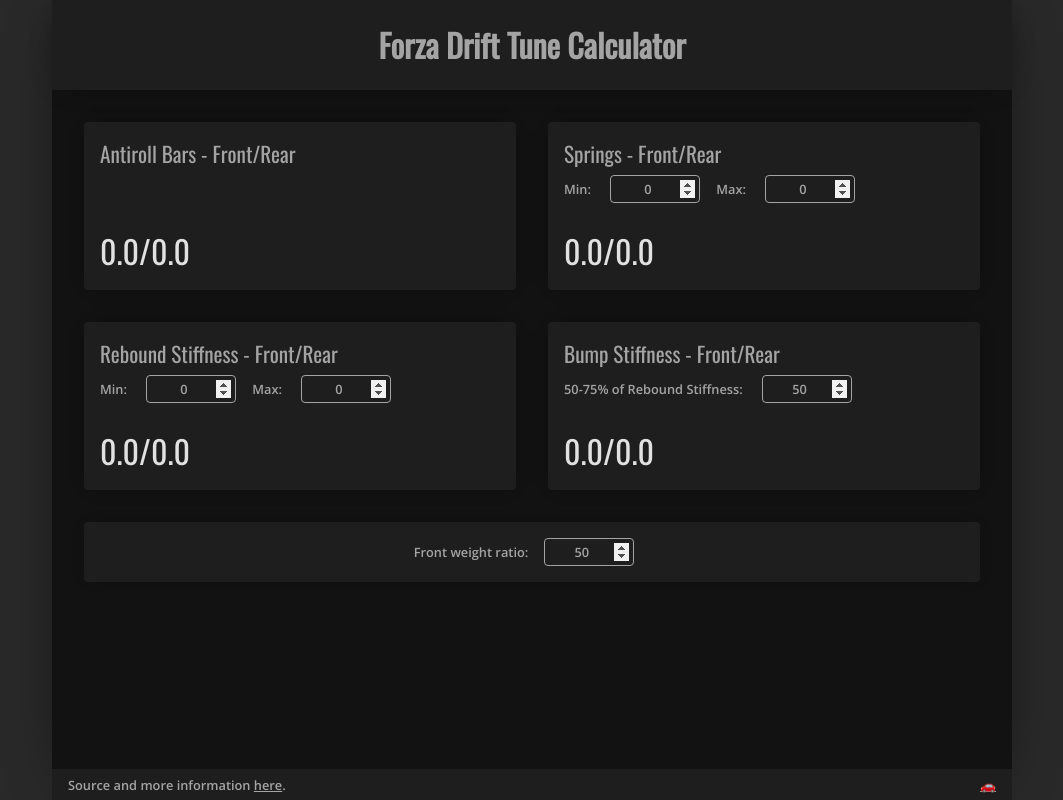
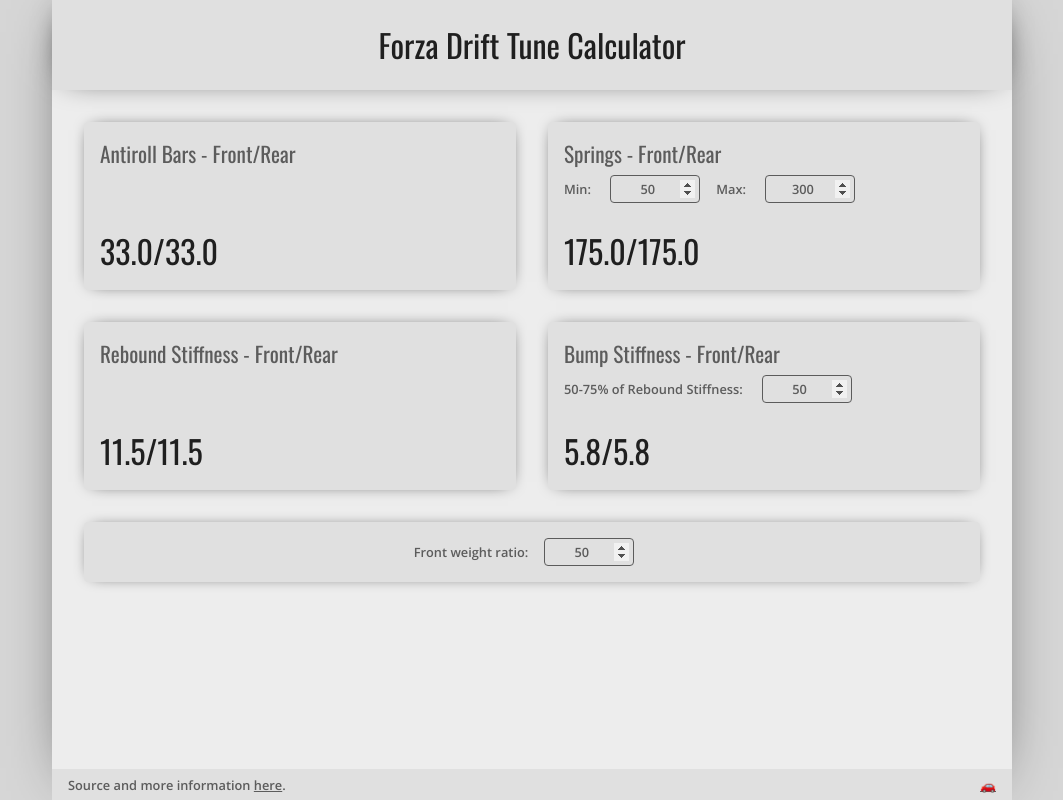
Before and after one commit to dobromiryor/forza-drift-tune-calculator, a plain HTML site: page index.html in a window 1280 px wide. Shown: the whole page, without its empty margins (108-1171 px from the left). Drawn offline with nearby package versions, Linux system fonts and the light colour scheme.

Commit message:
Layout and style changes

```diff
--- a/index.html
+++ b/index.html
@@ -16,7 +16,7 @@
 
       <div class="card">
         <div class="grey-text fs-1-33">Antiroll Bars - Front/Rear</div>
-        <div id="antirollBars" class="light-grey-text fs-2 mt-1-5">0.0/0.0</div>
+        <div id="antirollBars" class="light-grey-text fs-2 mt-1-5">33.0/33.0</div>
       </div>
 
       <div class="card">
@@ -25,32 +25,22 @@
           <div class="flex-row">
             <div>
               <label class="fs-0-8 openSans">Min: </label>
-              <input class="fs-0-8 openSans" id="springsMin" type="number" value="0"/>
+              <input class="fs-0-8 openSans" id="springsMin" type="number" value="50"/>
             </div>
             <div>
               <label class="fs-0-8 openSans">Max: </label>
-              <input class="fs-0-8 openSans" id="springsMax" type="number" value="0"/>
+              <input class="fs-0-8 openSans" id="springsMax" type="number" value="300"/>
             </div>
           </div>
         </div>
-        <div id="springs" class="light-grey-text fs-2 mt-1-5">0.0/0.0</div>
+        <div id="springs" class="light-grey-text fs-2 mt-1-5">175.0/175.0</div>
       </div>
 
       <div class="card">
         <div class="grey-text fs-1-33">
           <div>Rebound Stiffness - Front/Rear</div>
-          <div class="flex-row">
-            <div>
-              <label class="fs-0-8 openSans">Min: </label>
-              <input class="fs-0-8 openSans" id="reboundStiffnessMin" type="number" value="0"/>
-            </div>
-            <div>
-              <label class="fs-0-8 openSans">Max: </label>
-              <input class="fs-0-8 openSans" id="reboundStiffnessMax" type="number" value="0"/>
-            </div>
-          </div>
         </div>
-        <div id="reboundStiffness" class="light-grey-text fs-2 mt-1-5">0.0/0.0</div>
+        <div id="reboundStiffness" class="light-grey-text fs-2 mt-1-5">11.5/11.5</div>
       </div>
 
       <div class="card">
@@ -61,7 +51,7 @@
             <input class="fs-0-8 openSans" id="bumpStiffnessPercent" type="number" min="50" max="75" value="50"/>
           </div>
         </div>
-        <div id="bumpStiffness" class="light-grey-text fs-2 mt-1-5">0.0/0.0</div>
+        <div id="bumpStiffness" class="light-grey-text fs-2 mt-1-5">5.8/5.8</div>
       </div>
 
     </div>
--- a/script.js
+++ b/script.js
@@ -6,8 +6,6 @@ let springsMin;
 let springsMax;
 let springsFront;
 let springsRear;
-let reboundStiffnessMin;
-let reboundStiffnessMax;
 let reboundStiffnessFront;
 let reboundStiffnessRear;
 let bumpStiffnessPercent;
@@ -17,8 +15,6 @@ let bumpStiffnessRear;
 const calculate = () => {
   springsMin = parseFloat($('#springsMin').val());
   springsMax = parseFloat($('#springsMax').val());
-  reboundStiffnessMin = parseFloat($('#reboundStiffnessMin').val());
-  reboundStiffnessMax = parseFloat($('#reboundStiffnessMax').val());
   bumpStiffnessPercent = parseFloat($('#bumpStiffnessPercent').val())/100;
   front = parseFloat($('#weightRatio').val())/100;
   rear = 1 - front;
@@ -27,22 +23,36 @@ const calculate = () => {
   antirollBarsRear = ((65 - 1) * rear) + 1;
   springsFront = ((springsMax - springsMin) * front) + springsMin;
   springsRear = ((springsMax - springsMin) * rear) + springsMin;
-  reboundStiffnessFront = ((reboundStiffnessMax - reboundStiffnessMin) * front) + reboundStiffnessMin;
-  reboundStiffnessRear = ((reboundStiffnessMax - reboundStiffnessMin) * rear) + reboundStiffnessMin;
+  reboundStiffnessFront = ((20 - 3) * front) + 3;
+  reboundStiffnessRear = ((20 - 3) * rear) + 3;
   bumpStiffnessFront = reboundStiffnessFront * bumpStiffnessPercent;
   bumpStiffnessRear = reboundStiffnessRear * bumpStiffnessPercent;
 
-  $("#antirollBars").replaceWith( `<p id="antirollBars" class="light-grey-text fs-2 mt-1-5">${antirollBarsFront.toFixed(2)}/${antirollBarsRear.toFixed(2)}</p>` )
-  $("#springs").replaceWith( `<p id="springs" class="light-grey-text fs-2 mt-1-5">${springsFront.toFixed(2)}/${springsRear.toFixed(2)}</p>` )
-  $("#reboundStiffness").replaceWith( `<p id="reboundStiffness" class="light-grey-text fs-2 mt-1-5">${reboundStiffnessFront.toFixed(2)}/${reboundStiffnessRear.toFixed(2)}</p>` )
-  $("#bumpStiffness").replaceWith( `<p id="bumpStiffness" class="light-grey-text fs-2 mt-1-5">${bumpStiffnessFront.toFixed(2)}/${bumpStiffnessRear.toFixed(2)}</p>` )
+  $("#antirollBars").replaceWith(
+    `<p id="antirollBars" class="light-grey-text fs-2 mt-1-5">
+      ${antirollBarsFront.toFixed(2)}/${antirollBarsRear.toFixed(2)}
+    </p>`
+  )
+  $("#springs").replaceWith(
+    `<p id="springs" class="light-grey-text fs-2 mt-1-5">
+      ${springsFront.toFixed(1)}/${springsRear.toFixed(1)}
+    </p>`
+  )
+  $("#reboundStiffness").replaceWith(
+    `<p id="reboundStiffness" class="light-grey-text fs-2 mt-1-5">
+      ${reboundStiffnessFront.toFixed(1)}/${reboundStiffnessRear.toFixed(1)}
+    </p>`
+  )
+  $("#bumpStiffness").replaceWith(
+    `<p id="bumpStiffness" class="light-grey-text fs-2 mt-1-5">
+      ${bumpStiffnessFront.toFixed(1)}/${bumpStiffnessRear.toFixed(1)}
+    </p>`
+  )
 }
 
 $(document).ready(function(){
   $("#springsMin").change(calculate);
   $("#springsMax").change(calculate);
-  $("#reboundStiffnessMin").change(calculate);
-  $("#reboundStiffnessMax").change(calculate);
   $("#bumpStiffnessPercent").change(calculate);
   $("#weightRatio").change(calculate);
 });
--- a/style.css
+++ b/style.css
@@ -119,10 +119,22 @@ input[type=number]::-webkit-outer-spin-button {
 }
 
 header{
-  text-align: center;
+  background-color: #1E1E1E;
+  color: #e1e1e1;
+  box-shadow: 0 0 2rem -1rem black;
 }
 
-header, footer{
+h1{
+  text-align: center;
+  font-weight: normal;
+}
+
+footer{
+  display: flex;
+  justify-content: space-between;
+  font-size: 0.8rem;
+  flex-shrink: 0;
+  padding: 0.4rem 1rem;
   background-color: #1E1E1E;
   color: #a4a4a4;
   box-shadow: 0 0 2rem -1rem black;
@@ -132,12 +144,55 @@ footer a{
   color: #a4a4a4;
 }
 
-footer{
-  display: flex;
-  justify-content: space-between;
-  font-size: 0.8rem;
-  flex-shrink: 0;
-  padding: 0.4rem 1rem;
+@media (prefers-color-scheme: light){
+  html{
+    background-color: #d6d6d6;
+  }
+
+  body{
+    background-color: #ededed;
+  }
+
+  header{
+    background-color: #e0e0e0;
+    color: #1f1f1f;
+  }
+
+  footer{
+    background-color: #e0e0e0;
+    color: #5c5c5c;
+  }
+
+  footer a{
+    color: #5c5c5c;
+  }
+
+  #formContainer{
+    background-color: #e0e0e0;
+  }
+
+  .grey-text{
+    color: #5c5c5c;
+  }
+  .light-grey-text{
+    color: #1f1f1f;
+  }
+
+  .card{
+    background-color: #e0e0e0;
+  }
+
+  input[type=number]{
+    background-color: #e0e0e0;
+    color: #5c5c5c;
+    border: 1px solid #5c5c5c;
+  }
+
+  input[type=number]:hover{
+    color: #1f1f1f;
+    background-color: #d6d6d6;
+    border: 1px solid #1f1f1f;
+  }
 }
 
 @media only screen and (max-width: 640px) {
```
